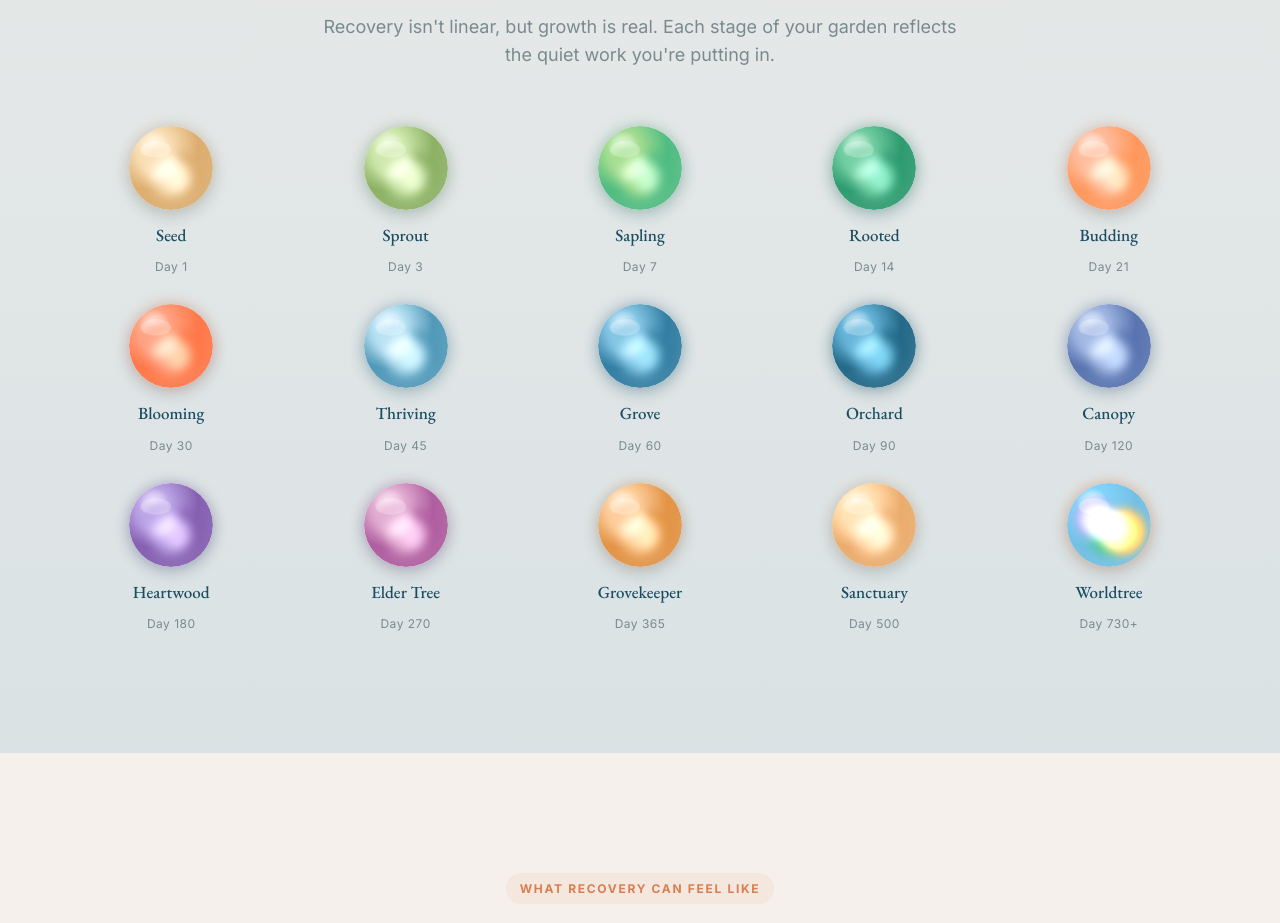
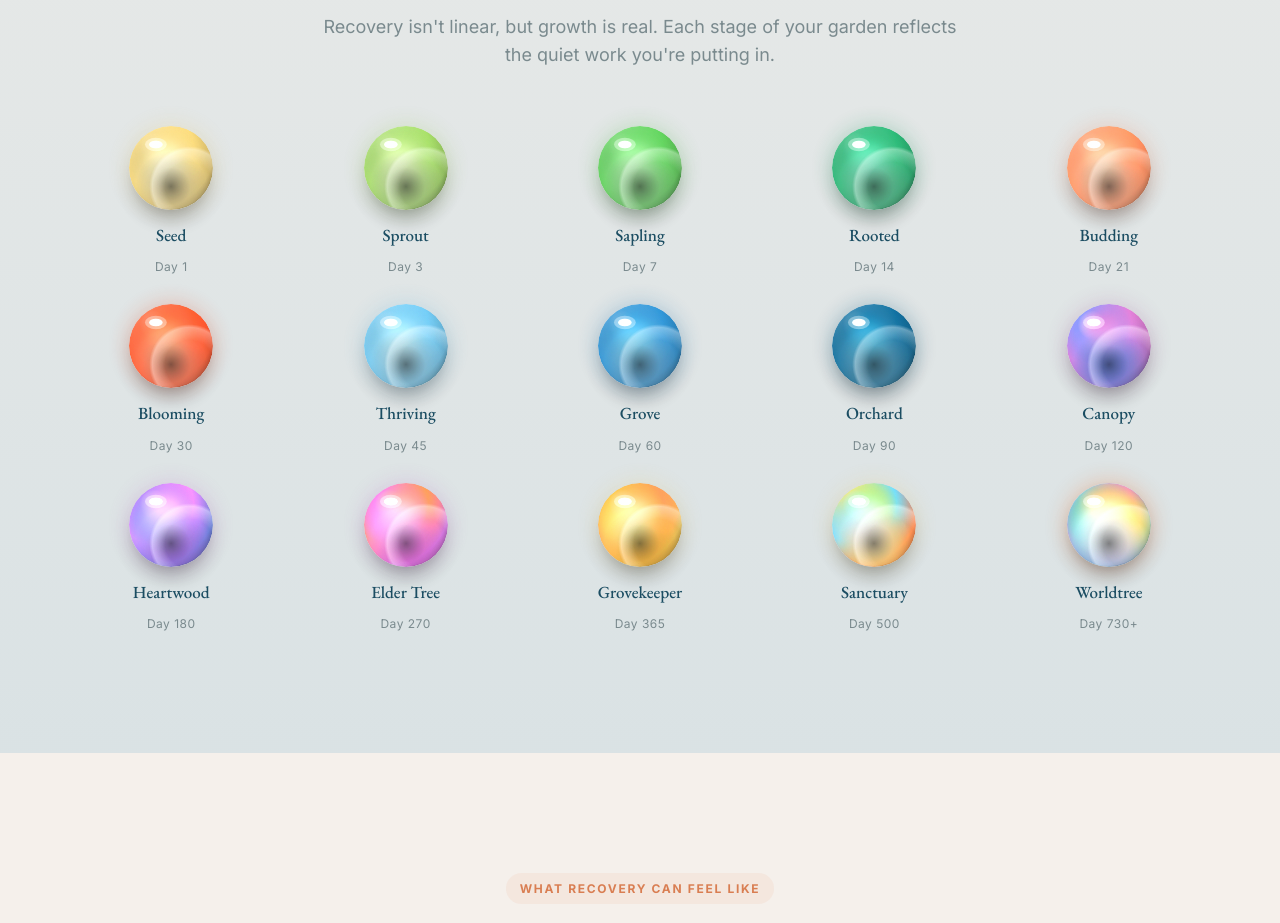
Before and after one commit to Sethcrowley99/unbinge-site, a Next.js app: page / in a window 1280 px wide. Shown: the part 7607-8530 px from the top of the page. Built offline with nearby package versions, Linux system fonts and the light colour scheme.

Commit message:
Deepen orb 3D shading, add visible liquid motion, reassign multi-color stages 10-15

```diff
--- a/app/components/AnimatedOrb.tsx
+++ b/app/components/AnimatedOrb.tsx
@@ -4,56 +4,125 @@ type Props = {
   glow?: string;
 };
 
+function parseHex(hex: string): [number, number, number] {
+  const h = hex.replace("#", "");
+  return [
+    parseInt(h.slice(0, 2), 16),
+    parseInt(h.slice(2, 4), 16),
+    parseInt(h.slice(4, 6), 16),
+  ];
+}
+
+function toHex(r: number, g: number, b: number): string {
+  return `#${[r, g, b]
+    .map((v) => Math.max(0, Math.min(255, Math.round(v))).toString(16).padStart(2, "0"))
+    .join("")}`;
+}
+
+function mixBlack(hex: string, ratio: number): string {
+  const [r, g, b] = parseHex(hex);
+  const m = 1 - ratio;
+  return toHex(r * m, g * m, b * m);
+}
+
+function mixWhite(hex: string, ratio: number): string {
+  const [r, g, b] = parseHex(hex);
+  return toHex(r + (255 - r) * ratio, g + (255 - g) * ratio, b + (255 - b) * ratio);
+}
+
+function toRgba(hex: string, a: number): string {
+  const [r, g, b] = parseHex(hex);
+  return `rgba(${r}, ${g}, ${b}, ${a})`;
+}
+
+function brightness(hex: string): number {
+  const [r, g, b] = parseHex(hex);
+  return r + g + b;
+}
+
 export default function AnimatedOrb({ id, colors, glow }: Props) {
-  const isRainbow = colors.length > 2;
-  const light = colors[0];
-  const dark = colors[colors.length - 1];
+  const isMulti = colors.length >= 2;
+  const last = colors[colors.length - 1];
+  const first = colors[0];
+  const mid = colors[Math.floor(colors.length / 2)];
+
+  const lightStop = isMulti ? first : mixWhite(first, 0.28);
+  const midStop = isMulti ? mid : first;
+  const darkStop = mixBlack(last, 0.22);
+  const terminator = mixBlack(last, 0.6);
+
+  const blobColors = isMulti
+    ? colors.slice(0, 6)
+    : [mixWhite(first, 0.32), first, mixBlack(first, 0.18)];
+
+  const dominant = isMulti
+    ? [...colors].sort((a, b) => brightness(b) - brightness(a))[0]
+    : first;
+
+  const glowShadow = glow ?? toRgba(dominant, 0.35);
+
   const gradId = `orbGrad-${id}`;
+  const aoId = `orbAO-${id}`;
+  const rimId = `orbRim-${id}`;
   const clipId = `orbClip-${id}`;
-
-  const blobs = isRainbow
-    ? colors.map((c, i) => ({ color: c, slot: (i % 6) + 1 }))
-    : [
-        { color: light, slot: 1 },
-        { color: dark, slot: 2 },
-        { color: light, slot: 3 },
-      ];
-
-  const glowColor = glow ?? `${dark}66`;
 
   return (
     <div
-      className={`stage-orb animated-orb${isRainbow ? " rainbow-orb" : ""}`}
+      className={`stage-orb animated-orb${isMulti ? " multi-orb" : ""}`}
       style={{
-        boxShadow: `0 0 14px ${glowColor}, 0 6px 16px rgba(27, 77, 98, 0.18)`,
+        boxShadow: `0 14px 22px -8px rgba(0, 0, 0, 0.38), 0 0 22px ${glowShadow}`,
       }}
     >
       <svg viewBox="0 0 100 100" aria-hidden="true">
         <defs>
-          <radialGradient id={gradId} cx="30%" cy="25%" r="75%">
+          <radialGradient id={gradId} cx="30%" cy="25%" r="85%">
             <stop offset="0%" stopColor="#ffffff" stopOpacity="0.95" />
-            <stop offset="25%" stopColor={light} />
-            <stop offset="70%" stopColor={dark} />
-            <stop offset="100%" stopColor={dark} stopOpacity="0.92" />
+            <stop offset="20%" stopColor={lightStop} />
+            <stop offset="55%" stopColor={midStop} />
+            <stop offset="85%" stopColor={darkStop} />
+            <stop offset="100%" stopColor={terminator} />
+          </radialGradient>
+          <radialGradient id={aoId} cx="50%" cy="72%" r="42%">
+            <stop offset="0%" stopColor="#000000" stopOpacity="0.55" />
+            <stop offset="55%" stopColor="#000000" stopOpacity="0.15" />
+            <stop offset="100%" stopColor="#000000" stopOpacity="0" />
+          </radialGradient>
+          <radialGradient id={rimId} cx="72%" cy="72%" r="48%">
+            <stop offset="60%" stopColor="#ffffff" stopOpacity="0" />
+            <stop offset="92%" stopColor="#ffffff" stopOpacity="0.32" />
+            <stop offset="100%" stopColor="#ffffff" stopOpacity="0" />
           </radialGradient>
           <clipPath id={clipId}>
             <circle cx="50" cy="50" r="50" />
           </clipPath>
         </defs>
+
         <circle cx="50" cy="50" r="50" fill={`url(#${gradId})`} />
+
         <g clipPath={`url(#${clipId})`} className="orb-blobs">
-          {blobs.map((b, i) => (
+          {blobColors.map((c, i) => (
             <circle
               key={i}
               cx="50"
               cy="50"
-              r="22"
-              fill={b.color}
-              className={`orb-blob orb-blob-${b.slot}`}
+              r="30"
+              fill={c}
+              className={`orb-blob orb-blob-${i + 1}`}
             />
           ))}
         </g>
-        <ellipse cx="32" cy="28" rx="18" ry="10" fill="#ffffff" opacity="0.22" />
+
+        <circle
+          cx="50"
+          cy="50"
+          r="50"
+          fill={`url(#${aoId})`}
+          style={{ mixBlendMode: "multiply" }}
+        />
+        <circle cx="50" cy="50" r="50" fill={`url(#${rimId})`} />
+
+        <ellipse cx="32" cy="22" rx="13" ry="8" fill="#ffffff" opacity="0.35" />
+        <ellipse cx="32" cy="22" rx="8" ry="4.5" fill="#ffffff" opacity="0.9" />
       </svg>
     </div>
   );
--- a/app/globals.css
+++ b/app/globals.css
@@ -471,45 +471,90 @@ a:hover { color: var(--coral-deep); }
 .animated-orb {
   overflow: hidden;
   contain: paint;
+  animation: orb-breathe 4s ease-in-out infinite;
 }
 .animated-orb svg {
   display: block;
   width: 100%;
   height: 100%;
-  filter: saturate(1.3) brightness(1.05);
+  filter: saturate(1.35) brightness(1.06);
 }
+.multi-orb svg { filter: saturate(1.6) brightness(1.12); }
+
+.orb-blobs {
+  transform-box: view-box;
+  transform-origin: 50% 50%;
+  animation: orb-rotate 20s linear infinite;
+  will-change: transform;
+}
+.multi-orb .orb-blobs {
+  animation: orb-rotate 20s linear infinite, orb-hue 8s ease-in-out infinite;
+}
+
 .orb-blobs .orb-blob {
   transform-box: fill-box;
   transform-origin: center;
   will-change: transform;
   mix-blend-mode: screen;
-  filter: blur(6px);
+  filter: blur(12px);
 }
-.orb-blob-1 { animation: orb-swirl-1 3.5s ease-in-out infinite; }
-.orb-blob-2 { animation: orb-swirl-2 4s   ease-in-out infinite; animation-delay: -1.2s; }
-.orb-blob-3 { animation: orb-swirl-3 4.5s ease-in-out infinite; animation-delay: -2.5s; }
-.orb-blob-4 { animation: orb-swirl-1 3.8s ease-in-out infinite reverse; animation-delay: -0.8s; }
-.orb-blob-5 { animation: orb-swirl-2 4.2s ease-in-out infinite reverse; animation-delay: -1.6s; }
-.orb-blob-6 { animation: orb-swirl-3 3.3s ease-in-out infinite reverse; animation-delay: -2.1s; }
 
-.rainbow-orb svg { filter: saturate(1.55) brightness(1.12); }
+.orb-blob-1 { animation: orb-liquid-1 3.0s ease-in-out                    infinite; }
+.orb-blob-2 { animation: orb-liquid-2 3.7s cubic-bezier(0.4, 0, 0.6, 1)   infinite; animation-delay: -1.2s; }
+.orb-blob-3 { animation: orb-liquid-3 4.4s cubic-bezier(0.65, 0, 0.35, 1) infinite; animation-delay: -2.5s; }
+.orb-blob-4 { animation: orb-liquid-4 5.2s ease-in-out                    infinite; animation-delay: -3.1s; }
+.orb-blob-5 { animation: orb-liquid-5 4.9s cubic-bezier(0.4, 0, 0.6, 1)   infinite; animation-delay: -1.7s; }
+.orb-blob-6 { animation: orb-liquid-6 3.5s cubic-bezier(0.65, 0, 0.35, 1) infinite; animation-delay: -2.8s; }
 
-@keyframes orb-swirl-1 {
-  0%, 100% { transform: translate(-16px, -8px)  scale(1);    }
-  33%      { transform: translate( 12px, 16px)  scale(1.15); }
-  66%      { transform: translate( -8px, 12px)  scale(0.9);  }
+@keyframes orb-liquid-1 {
+  0%, 100% { transform: translate(-20px, -10px) scale(1);    }
+  25%      { transform: translate( 18px, -14px) scale(1.25); }
+  50%      { transform: translate( 14px,  18px) scale(0.85); }
+  75%      { transform: translate(-14px,  14px) scale(1.15); }
 }
-@keyframes orb-swirl-2 {
-  0%, 100% { transform: translate( 16px,  8px)  scale(1.1);  }
-  33%      { transform: translate(-12px,-16px)  scale(0.95); }
-  66%      { transform: translate(  8px,-12px)  scale(1.2);  }
+@keyframes orb-liquid-2 {
+  0%, 100% { transform: translate( 16px,  12px) scale(1.1);  }
+  25%      { transform: translate(-18px,  16px) scale(0.8);  }
+  50%      { transform: translate(-14px, -18px) scale(1.3);  }
+  75%      { transform: translate( 18px, -14px) scale(0.95); }
 }
-@keyframes orb-swirl-3 {
-  0%, 100% { transform: translate(  0,   14px)  scale(1.05); }
-  50%      { transform: translate(  0,  -14px)  scale(0.95); }
+@keyframes orb-liquid-3 {
+  0%, 100% { transform: translate(  0px,  20px) scale(1.15); }
+  33%      { transform: translate( 20px,   0px) scale(0.85); }
+  66%      { transform: translate(-20px,  -8px) scale(1.25); }
+}
+@keyframes orb-liquid-4 {
+  0%, 100% { transform: translate( 18px, -18px) scale(0.9);  }
+  40%      { transform: translate(-20px,  12px) scale(1.2);  }
+  70%      { transform: translate(  6px,  20px) scale(1.05); }
+}
+@keyframes orb-liquid-5 {
+  0%, 100% { transform: translate(-16px,  18px) scale(1.2);  }
+  30%      { transform: translate( 20px,  -6px) scale(0.85); }
+  65%      { transform: translate( -8px, -20px) scale(1.1);  }
+}
+@keyframes orb-liquid-6 {
+  0%, 100% { transform: translate(  8px, -20px) scale(1.05); }
+  35%      { transform: translate(-20px, -10px) scale(1.3);  }
+  70%      { transform: translate( 18px,  16px) scale(0.8);  }
+}
+
+@keyframes orb-rotate {
+  to { transform: rotate(360deg); }
+}
+@keyframes orb-hue {
+  0%, 100% { filter: hue-rotate(0deg); }
+  50%      { filter: hue-rotate(15deg); }
+}
+@keyframes orb-breathe {
+  0%, 100% { opacity: 1; }
+  50%      { opacity: 0.95; }
 }
 
 @media (prefers-reduced-motion: reduce) {
+  .animated-orb,
+  .orb-blobs,
+  .multi-orb .orb-blobs,
   .orb-blobs .orb-blob { animation: none !important; }
 }
 
--- a/app/page.tsx
+++ b/app/page.tsx
@@ -3,20 +3,20 @@ import Image from "next/image";
 import AnimatedOrb from "./components/AnimatedOrb";
 
 const STAGES: { name: string; day: string; colors: string[]; glow?: string }[] = [
-  { name: "Seed",        day: "Day 1",    colors: ["#E8D5B7", "#C9A678"] },
-  { name: "Sprout",      day: "Day 3",    colors: ["#C8DBAF", "#8BA66E"] },
-  { name: "Sapling",     day: "Day 7",    colors: ["#A6CF97", "#5EAD82"] },
-  { name: "Rooted",      day: "Day 14",   colors: ["#7DBF9F", "#3E8E6E"] },
-  { name: "Budding",     day: "Day 21",   colors: ["#F5B7A0", "#E8956A"] },
-  { name: "Blooming",    day: "Day 30",   colors: ["#F5A089", "#E07856"] },
-  { name: "Thriving",    day: "Day 45",   colors: ["#B7D5E2", "#5A8FA6"] },
-  { name: "Grove",       day: "Day 60",   colors: ["#89B9D0", "#3E7590"] },
-  { name: "Orchard",     day: "Day 90",   colors: ["#6FA8C3", "#2E6178"] },
-  { name: "Canopy",      day: "Day 120",  colors: ["#9FAFCF", "#5A6E9A"] },
-  { name: "Heartwood",   day: "Day 180",  colors: ["#B09FCF", "#7A5E9A"] },
-  { name: "Elder Tree",  day: "Day 270",  colors: ["#CFA8C3", "#9A5E8E"] },
-  { name: "Grovekeeper", day: "Day 365",  colors: ["#E8C5A0", "#C98F56"] },
-  { name: "Sanctuary",   day: "Day 500",  colors: ["#F5D9B7", "#D4A678"] },
+  { name: "Seed",        day: "Day 1",    colors: ["#E8D08A"] },
+  { name: "Sprout",      day: "Day 3",    colors: ["#A8D079"] },
+  { name: "Sapling",     day: "Day 7",    colors: ["#6FC26B"] },
+  { name: "Rooted",      day: "Day 14",   colors: ["#3FA776"] },
+  { name: "Budding",     day: "Day 21",   colors: ["#F19670"] },
+  { name: "Blooming",    day: "Day 30",   colors: ["#E8603F"] },
+  { name: "Thriving",    day: "Day 45",   colors: ["#7DBEDC"] },
+  { name: "Grove",       day: "Day 60",   colors: ["#3E88B8"] },
+  { name: "Orchard",     day: "Day 90",   colors: ["#1F6487"] },
+  { name: "Canopy",      day: "Day 120",  colors: ["#7A8DC9", "#B57BAE"] },
+  { name: "Heartwood",   day: "Day 180",  colors: ["#9B7BC9", "#C98CD1", "#7A8DC9"] },
+  { name: "Elder Tree",  day: "Day 270",  colors: ["#C97BC9", "#E8956A", "#C98CD1"] },
+  { name: "Grovekeeper", day: "Day 365",  colors: ["#E8B56A", "#F19670", "#E8D08A"] },
+  { name: "Sanctuary",   day: "Day 500",  colors: ["#E8D08A", "#A8D079", "#7DBEDC", "#F19670"] },
   {
     name: "Worldtree",
     day: "Day 730+",
```
